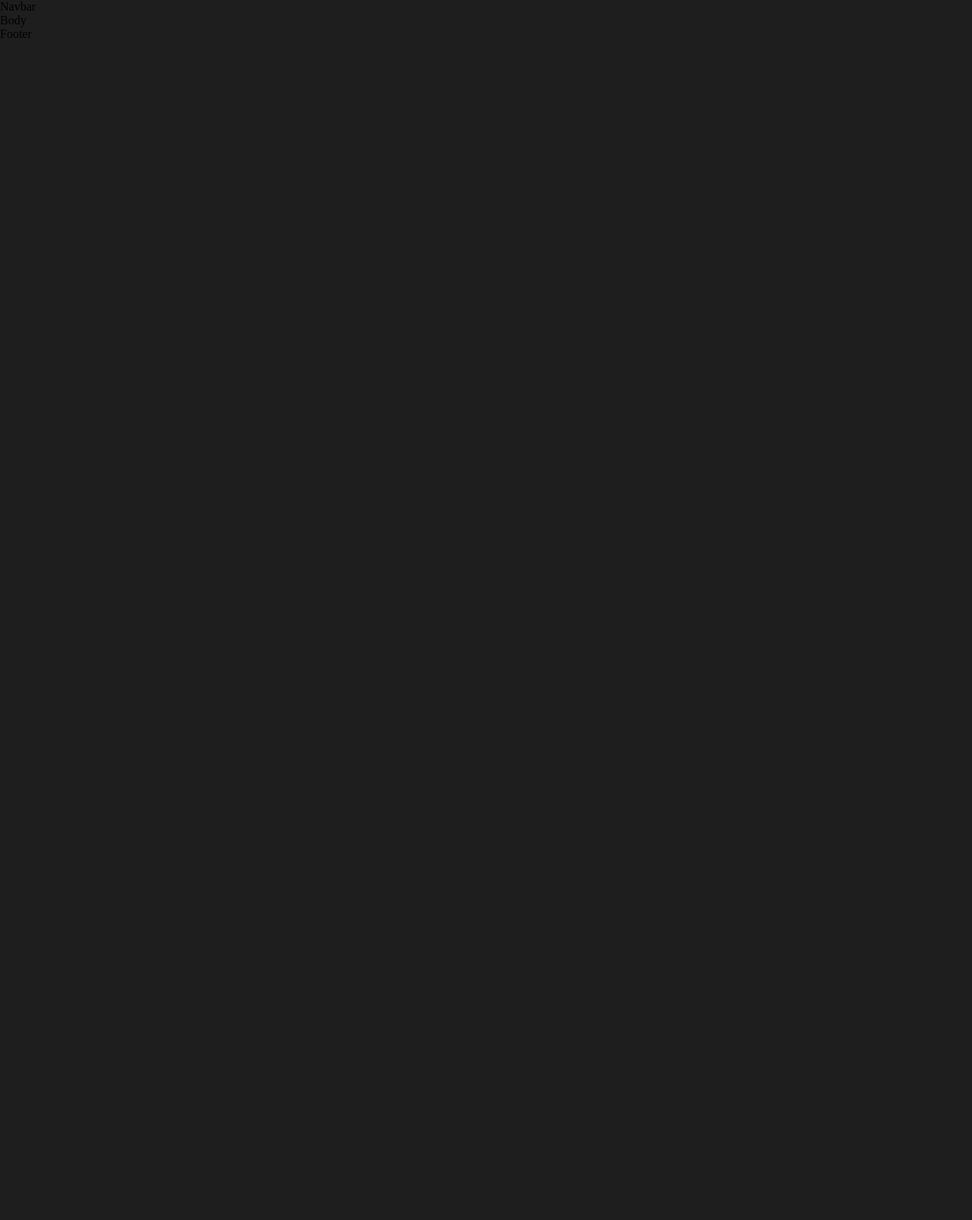
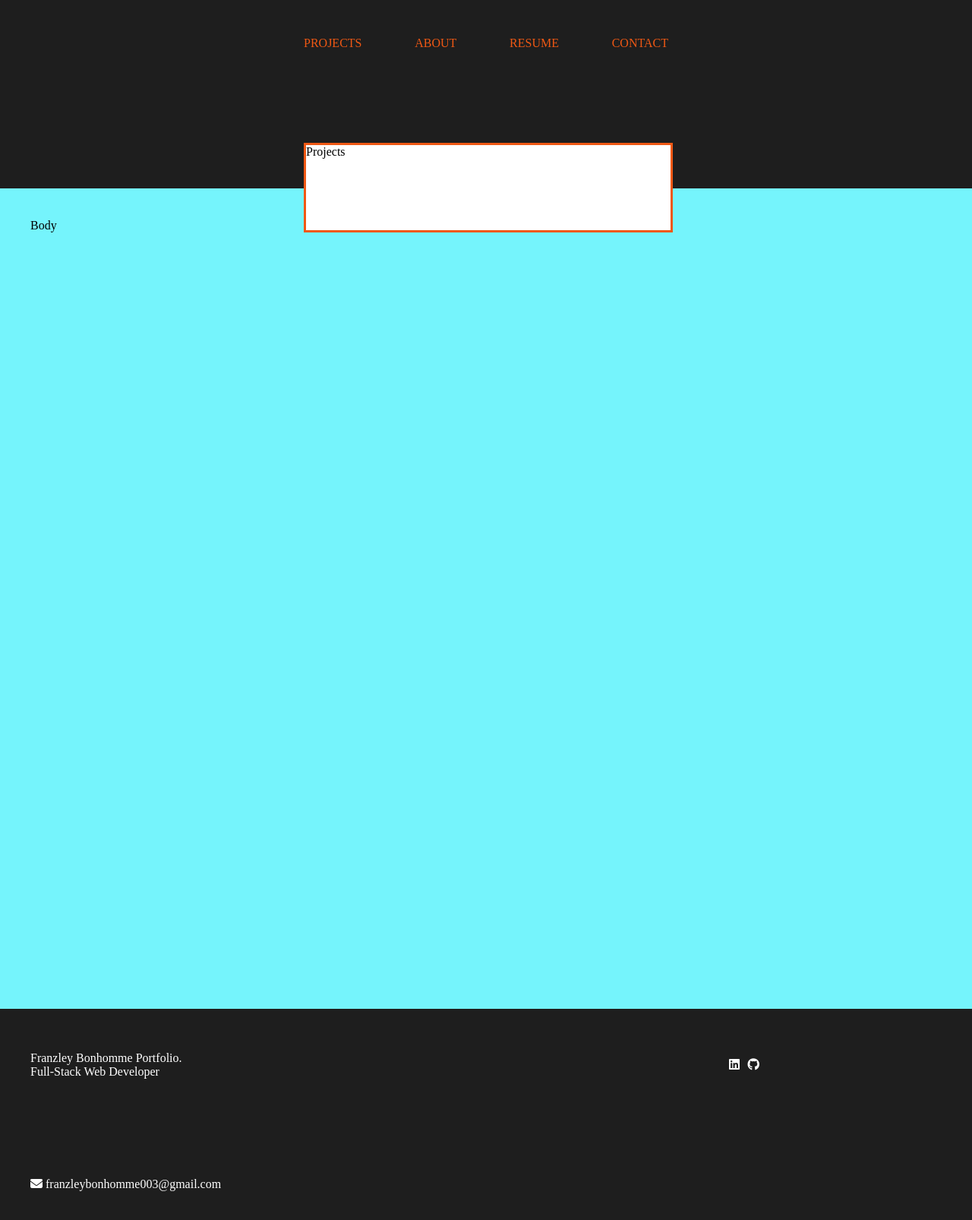
Before and after one commit to Franzley/portfolioV2, a React (Create React App) app: page /about in a window 1280 px wide. Shown: the whole page at 76% size. Before the commit the page ends 800 px from the top, so only its background shows below. Built offline with nearby package versions, Linux system fonts and the light colour scheme.

Commit message:
Edited the overall web structure in css

```diff
--- a/src/js/components/Footer.jsx
+++ b/src/js/components/Footer.jsx
@@ -4,7 +4,7 @@ const Footer = () => {
   return (
     <div className='footer'>
       <div className='footer-top'>
-        <p>Lorem ipsum dolor sit amet</p>
+        <p>Franzley Bonhomme Portfolio. Full-Stack Web Developer</p>
         <div className='social-media'>
           <div>
           <i class="fa-brands fa-linkedin"></i>
@@ -14,7 +14,7 @@ const Footer = () => {
           </div>
         </div>
       </div>
-      <div className='footer-bottom'><i class="fa-solid fa-envelope"></i></div>
+      <div className='footer-bottom'><i class="fa-solid fa-envelope"></i> franzleybonhomme003@gmail.com</div>
     </div>
   )
 }
--- a/src/js/components/Navbar.jsx
+++ b/src/js/components/Navbar.jsx
@@ -1,15 +1,17 @@
 import React from 'react'
 import { Link } from 'react-router-dom'
+import SectionCard from './SectionCard'
 
 const Navbar = () => {
   return (
     <div className='my-nav'>
       <div className='my-nav-links'>
-        <Link to="#">PROJECTS</Link>
-        <Link to="#">ABOUT</Link>
-        <Link to="#">RESUME</Link>
-        <Link to="#">CONTACT</Link>
+        <Link to="#">Projects</Link>
+        <Link to="#">About</Link>
+        <Link to="#">Resume</Link>
+        <Link to="#">Contact</Link>
       </div>
+      <SectionCard section="Projects" />
     </div>
   )
 }
--- a/src/js/components/SectionCard.jsx
+++ b/src/js/components/SectionCard.jsx
@@ -1,8 +1,8 @@
 import React from 'react'
 
-const SectionCard = () => {
+const SectionCard = ({ section }) => {
   return (
-    <div className='section-card'>Projects</div>
+    <div className='section-card'>{section}</div>
   )
 }
 
--- a/src/js/views/About.js
+++ b/src/js/views/About.js
@@ -1,18 +1,16 @@
 import React from "react";
+import Navbar from "../components/Navbar";
+import Footer from "../components/Footer";
 
 const About = () => {
   return (
     // Main Content
     <div className="wrap-page">
-      <div>
-        Navbar
-      </div>
-      <div>
+      <Navbar />
+      <div className="feed">
         Body
       </div>
-      <div>
-        Footer
-      </div>
+      <Footer />
     </div>
   );
 };
--- a/src/js/views/Home.js
+++ b/src/js/views/Home.js
@@ -1,19 +1,16 @@
 import React from "react";
 import Navbar from "../components/Navbar";
 import Footer from "../components/Footer";
-import SectionCard from "../components/SectionCard";
-// import "../../styles/index.css";
 
 const Home = () => {
   return (
     // Main Content
     <div className="wrap-page">
-      <Navbar/>
-      <SectionCard/>
+      <Navbar />
       <div className="feed">
         Body
       </div>
-      <Footer/>
+      <Footer />
     </div>
   );
 };
--- a/src/styles/index.css
+++ b/src/styles/index.css
@@ -1,17 +1,21 @@
 body {
     background-color: #1E1E1E;
-    /* color: #EF5814; */
     margin: 0;
     padding: 0;
 }
 
-.my-nav{
+.my-nav {
     height: 200px;
     position: relative;
 }
+
 .my-nav-links {
     display: flex;
-    justify-content: space-evenly;
+    flex-direction: row;
+    justify-content: space-between;
+    margin: 3rem auto 0 auto;
+    width: 30rem;
+    text-transform: uppercase;
 }
 
 a {
@@ -19,31 +23,50 @@ a {
     color: #EF5814;
 }
 
-.section-card{
+.section-card {
     background-color: #ffffff;
     color: black;
     border: 3.5px solid #EF5814;
-    width: 520px;
-    height: 123px;
+    --width: 30rem;
+    width: calc(var(--width));
+    height: 7rem;
     position: absolute;
-    bottom: 434px;
-    left: 500px;
+    top: 70%;
+    left: calc(50% - (var(--width)/2));
 }
 
-.feed{
+.feed {
     background-color: #75F4FC;
     height: 1000px;
     color: #000000;
+    padding: 2.5rem;
 }
 
-.footer{
+.footer {
     color: #ffffff;
+    height: 200px;
+    padding: 2.5rem;
+    position: relative;
 }
-.footer-top{
+
+.footer-top {
     display: flex;
     justify-content: space-between;
+    margin-right: 15rem;
 }
-.social-media{
+.footer-top p{
+    width: 14rem;
+}
+
+.social-media {
     display: flex;
+    flex-direction: row;
+    width: 2.5rem;
+    justify-content: space-between;
     align-items: center;
 }
+
+.footer-bottom {
+    position: absolute;
+    bottom: 2.5rem;
+}
```
Also changed, not shown: src/js/components/Cards.jsx (deleted, +0 -31 lines), src/styles/about.css (deleted, +0 -36 lines).
